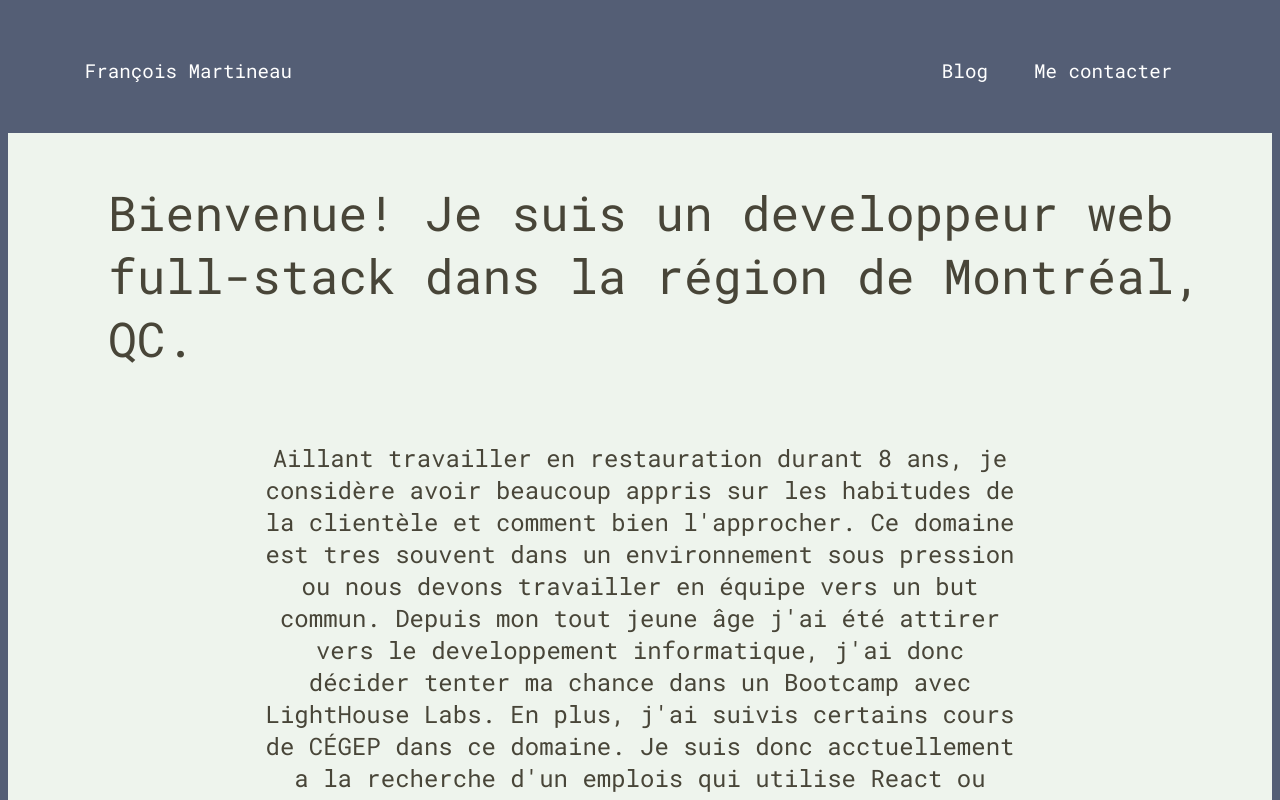
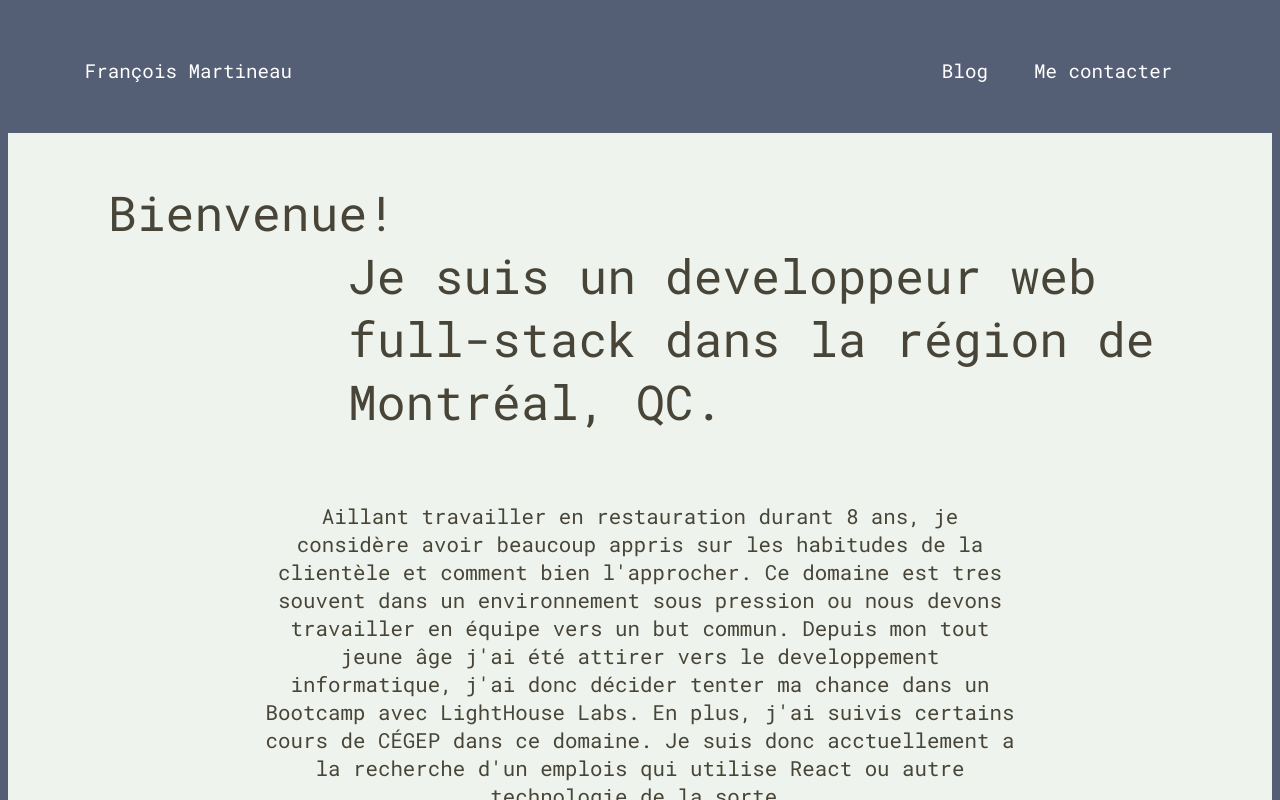
Before and after one commit to franccy29/portefolio, a React (Create React App) app: page / in a window 1280 px wide. Built offline with nearby package versions, Linux system fonts and the light colour scheme.

Commit message:
home page oo(officially on)

```diff
--- a/src/components/HomePage.jsx
+++ b/src/components/HomePage.jsx
@@ -66,7 +66,9 @@ function HomePage() {
     <StyledHomePage>
 
       <div className={"intro"} ref={intro} >
-        Bienvenue! Je suis un developpeur web full-stack dans la région de Montréal, QC.
+        <span>Bienvenue!</span>
+        <br/>
+        <p className={"tab"} >Je suis un developpeur web full-stack dans la région de Montréal, QC.</p>
       </div>
 
       <p className={"resume"} >
--- a/src/styles/HomePage.styles.jsx
+++ b/src/styles/HomePage.styles.jsx
@@ -10,7 +10,7 @@ export const StyledHomePage = styled.div`
 
   & .resume {
     width: 60%;
-    font-size: 1.5em;
+    font-size: 1.3em;
     text-align: center;
   }
 
@@ -32,6 +32,11 @@ export const StyledHomePage = styled.div`
     font-size: 3em;
     padding: 1em 0;
     margin-right: 150px;
+
+    & .tab {
+      padding-left: 5em;
+      margin: 0;
+    }
   }
 
   & .images {
```
